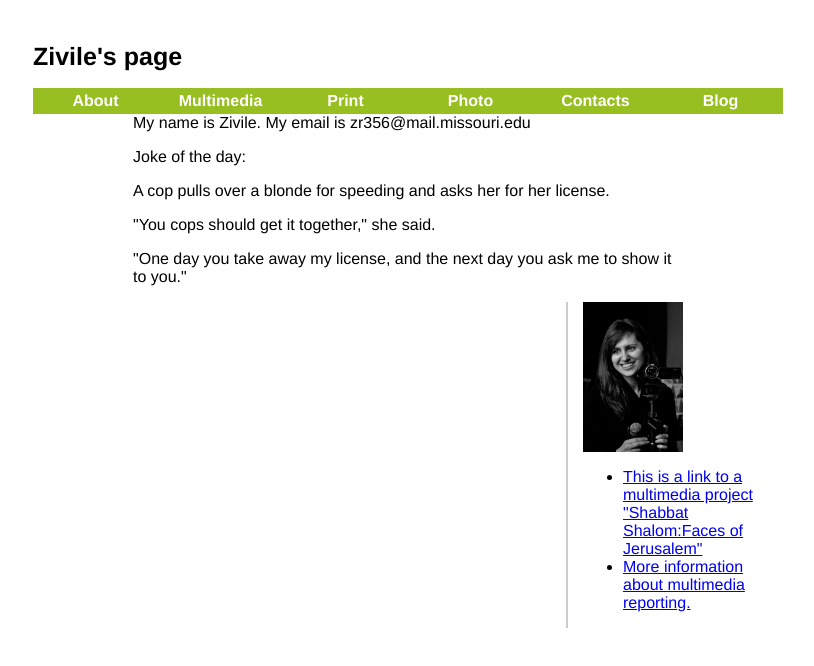
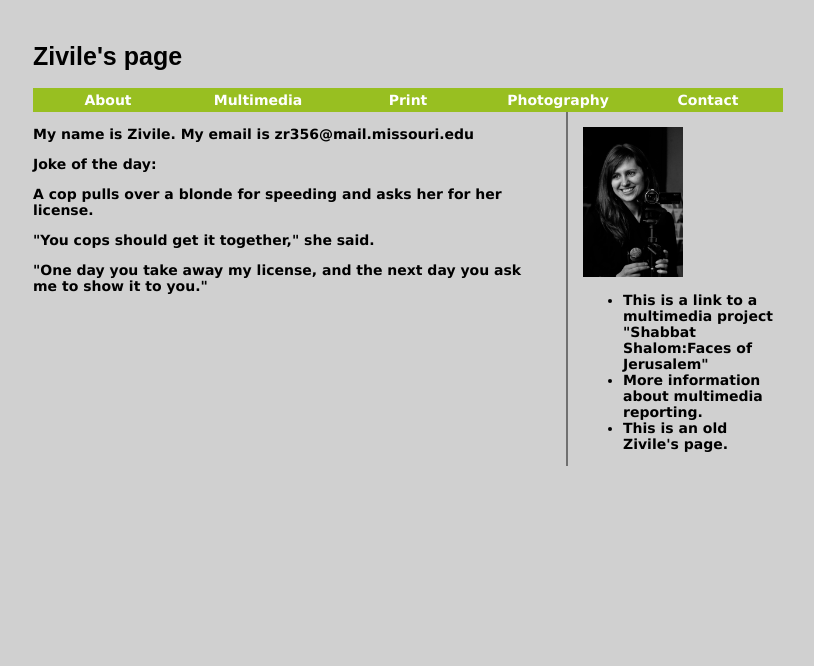
Before and after one commit to J4502-SS16/Zivile_Raskauskaite, a plain HTML site: page index.html in a window 1280 px wide. Shown: the whole page, without its empty margins (232-1046 px from the left). Drawn offline with Linux system fonts and the light colour scheme.

Commit message:
styles final

```diff
--- a/index.html
+++ b/index.html
@@ -20,11 +20,10 @@
 
   <ul id="nav">
     <li><a href="#about">About</a>	</li>
-    <li><a href="#software">Multimedia</a>	</li>
-    <li><a href="#books">Print</a>	</li>
-    <li><a href="#resources">Photo</a>	</li>
-    <li><a href="#schedule">Contacts</a>	</li>
-    <li><a href="http://jmultimedia.wordpress.com/">Blog</a></li>
+    <li><a href="#Multimedia">Multimedia</a>	</li>
+    <li><a href="#Print">Print</a>	</li>
+    <li><a href="#Photography">Photography</a>	</li>
+    <li><a href="#contact">Contact</a>	</li>
   </ul>
 
 <div id="main">
@@ -39,10 +38,14 @@
 	<div id="sidebar">
 
   <a href="mailto:zr356@mail.missouri.edu"><img src="ziv.jpg" alt="A picture of Zivile" class="logo"/></a>
+
   <ul>
     <li><a href="https://reporting.atavist.com/shabbat-shalom ">This is a link to a multimedia project "Shabbat Shalom:Faces of Jerusalem"</a></li>
     <li><a href="index2.html">More information about multimedia reporting.</a></li>
+    <li><a href="oldindex.html">This is an old Zivile's page.</a></li>
   </ul>
+
+
 </div><!--end sidebar div-->
 </div><!--end container div-->
 </body>
--- a/style1.css
+++ b/style1.css
@@ -2,29 +2,36 @@
 h1 {
 	font-size: 25px;
 	padding-top: 25px;
+  font-family: Arial,sans-serif, helvetica;
 }
 
 body {
-  font-family: helvetica;
+  font-family: "Lucida Grande", Helvetica, Arial, sans-serif;
+  font-size: 14px;
+  font-weight: bolder;
+  background-color: #D0D0D0;
 }
 
 .logo{
   width: 100px;
-  float: left
-  margin-right: 5px;
+  float: left;
+  margin-right: 70px;
   border-style: none;
+  padding-top: 15px;
+  padding-bottom: 15px;
 }
 
 #main {
-  width: 550px;
-  margin: 0 auto;
+  width: 500px;
+  float: left;
+  padding-right: 15px;
 }
 
 #sidebar {
 	/*background-color: #ddd; */
 	width: 200px;
 	float: right;
-	border-left: 2px solid #ccc;
+	border-left: 2px solid #707070;
 	padding-left: 15px;
 }
 
@@ -51,9 +58,21 @@ body {
 	color: #fff;
 	background-color: #98bf21;
 	display: block;
-	width: 125px;
+	width: 150px;
 }
 
 #nav a:hover, #nav a:active {
 	background-color: #7a991a;
 }
+
+a:link, a:visited{
+  color: black;
+  text-decoration: none;
+  font-family: "Lucida Grande", Helvetica, Arial, sans-serif;
+}
+
+a:hover, a:active {
+  color: green;
+  text-decoration: none;
+  font-family: "Lucida Grande", Helvetica, Arial, sans-serif;
+}
```
